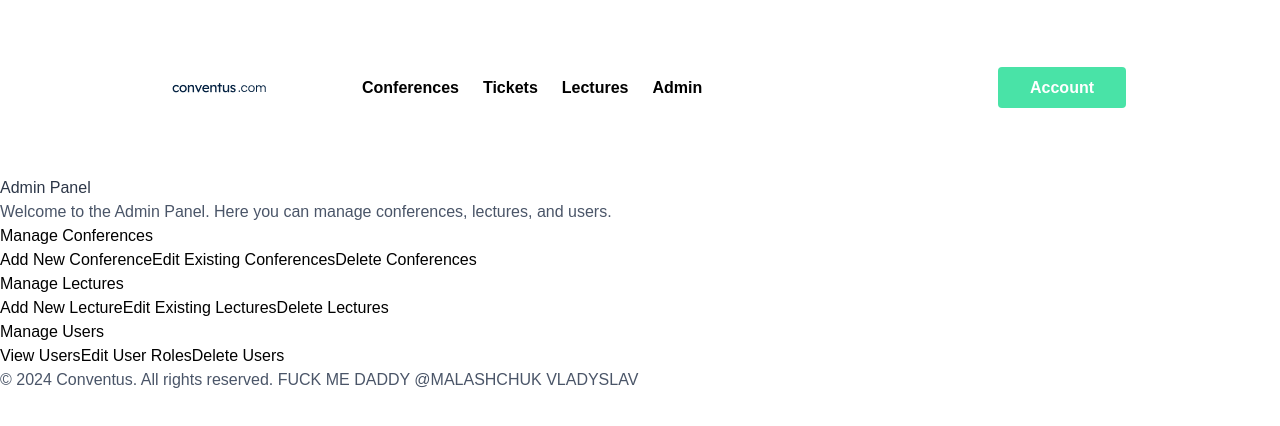
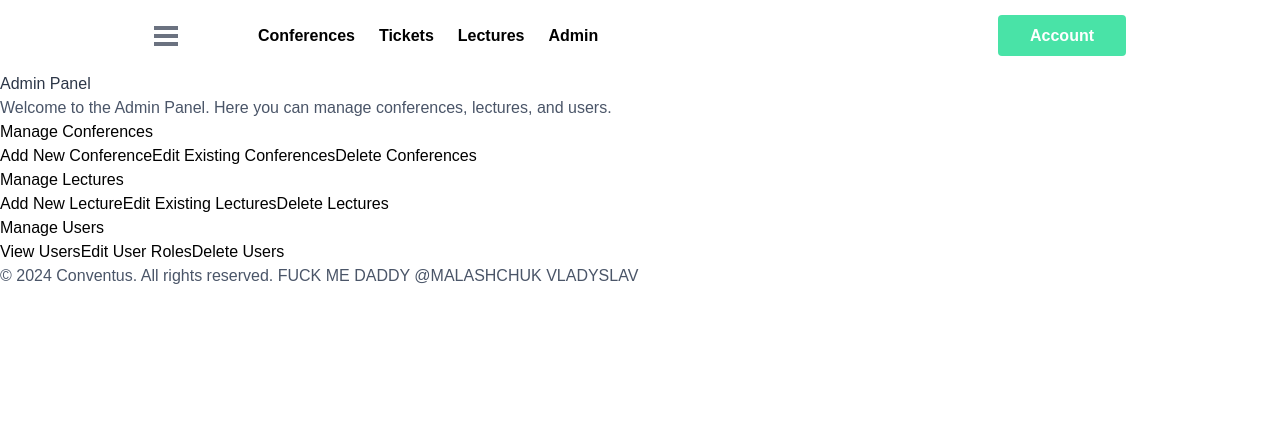
Before and after one commit to Malbert121/VUT_FIT_IIS, a React (Create React App) app in the folder conventus-client/: page /Conventus/admin in a window 1280 px wide. Shown: the top 426 px of the page. Built offline with nearby package versions, Linux system fonts and the light colour scheme.

Commit message:
upd logic of sideBar

```diff
--- a/conventus-client/src/App.tsx
+++ b/conventus-client/src/App.tsx
@@ -5,7 +5,6 @@ import Navbar from './Components/Navbar/Navbar';
 const App: React.FC = () => {
   return (
     <div>
-      <Navbar />
       {}
       <Outlet />
       <footer>
--- /dev/null
+++ b/conventus-client/src/Components/MenuButton/MenuButton.tsx
@@ -0,0 +1,20 @@
+import React, { useState } from 'react';
+interface Props {
+    action: ()=> void;
+};
+const MenuButton: React.FC<Props> = ({action})=>
+{
+    return(
+        <>
+        <button onClick={action} className="hidden font-bold lg:flex space-x-6">
+            <div className="flex flex-col space-y-1">
+                <span className="block w-6 h-1 bg-gray-500"></span>
+                <span className="block w-6 h-1 bg-gray-500"></span>
+                <span className="block w-6 h-1 bg-gray-500"></span>
+            </div>
+        </button>
+        </>
+    );
+}
+
+export default MenuButton;
--- a/conventus-client/src/Components/Navbar/Navbar.tsx
+++ b/conventus-client/src/Components/Navbar/Navbar.tsx
@@ -1,16 +1,18 @@
 import React from 'react';
 import { Link } from 'react-router-dom';
-import logo from './conventus-favicon-color1.png';
-interface Props {}
+//import logo from './conventus-favicon-color1.png';
+import MenuButton from '../MenuButton/MenuButton';
+interface Props {
+  updateSideBar: ()=> void;
+}
+
 // TODO: add checking of Admin header display only for user with admins right
-const Navbar: React.FC<Props> = () => {
+const Navbar: React.FC<Props> = ({updateSideBar}) => {
   return (
     <nav className="relative container mx-auto p-6">
       <div className="flex items-center justify-between">
         <div className="flex items-center space-x-20">
-          <Link to="/Conventus">
-            <img src={logo} alt="Logo" />
-          </Link>
+          <MenuButton action={updateSideBar}/>
           <div className="hidden font-bold lg:flex space-x-6"> {/* Added space-x-6 for horizontal spacing */}
             <Link to="./conferences" className="text-black hover:text-darkBlue">
               Conferences
@@ -41,3 +43,6 @@ const Navbar: React.FC<Props> = () => {
 };
 
 export default Navbar;
+/*<Link to="/Conventus">
+            <img src={logo} alt="Logo" />
+          </Link>*/
--- a/conventus-client/src/Components/PageContainer/PageContainer.tsx
+++ b/conventus-client/src/Components/PageContainer/PageContainer.tsx
@@ -1,15 +1,23 @@
-import React from 'react';
+import React, {useState}  from 'react';
 import SideBar from '../SideBar/SideBar';
+import Navbar from '../Navbar/Navbar';
 interface DefaultPage
 {
-    sideBarFalg: boolean;
+    sideBarFlag: boolean;
     WrapperPage: React.ComponentType;
 }
-const PageContainer: React.FC<DefaultPage> = ({sideBarFalg, WrapperPage}) => {
+const PageContainer: React.FC<DefaultPage> = ({sideBarFlag, WrapperPage}) => {
+    const [isOpen, setIsOpen] = useState<boolean>(false);
+    const toggleSideBar = () => {
+        setIsOpen(!isOpen);
+    };
     return(
+        <div>
+        <Navbar updateSideBar={toggleSideBar}/>
         <div className="w-full relative flex ct-docs-disable-sidebar-content overflow-x-hidden">
-            {sideBarFalg? <SideBar/> : <></>}
+            {sideBarFlag && isOpen? <SideBar/> : <></>}
             <WrapperPage/>
+        </div>
         </div>
     );
 };
--- a/conventus-client/src/Components/SideBar/SideBar.tsx
+++ b/conventus-client/src/Components/SideBar/SideBar.tsx
@@ -9,9 +9,9 @@ const SideBar: React.FC<Props> = () =>
 {
     const location = useLocation();
     return (
-        <nav className="block py-4 px-6 top-0 bottom-0 w-64 bg-white shadow-xl left-0 absolute flex-row flex-nowrap md:z-10 z-9999 transition-all duration-300 ease-in-out transform md:translate-x-0 -translate-x-full">
+        <nav className="block py-4 px-6 top-0 bottom-0 w-64 bg-gray-100 shadow-xl left-0 absolute flex-row flex-nowrap md:z-10 z-9999 transition-all duration-300 ease-in-out transform md:translate-x-0 -translate-x-full">
         <div className="flex-col min-h-full px-0 flex flex-wrap items-center justify-between w-full mx-auto overflow-y-auto overflow-x-hidden">
-          <div className="flex bg-white flex-col items-stretch opacity-100 relative mt-4 overflow-y-auto overflow-x-hidden h-auto z-40 items-center flex-1 rounded w-full">
+          <div className="flex bg-gray-100 flex-col items-stretch opacity-100 relative mt-4 overflow-y-auto overflow-x-hidden h-auto z-40 items-center flex-1 rounded w-full">
             <div className="md:flex-col md:min-w-full flex flex-col list-none">
             {location.pathname.startsWith(pathConferences) && (
                         <>
--- a/conventus-client/src/Pages/MainPage/MainPage.css
+++ b/conventus-client/src/Pages/MainPage/MainPage.css
@@ -1,5 +1,7 @@
 .main-page {
     background-color: #f9fafb; /* Light gray background */
+    margin: 0 auto;
+    width: 100%;
 }
 
 .logo {
```
Also changed, not shown: conventus-client/src/Routes/Routes.tsx (+6 -6 lines), conventus-client/src/Components/MenuButton/MenuButton.css (added).
